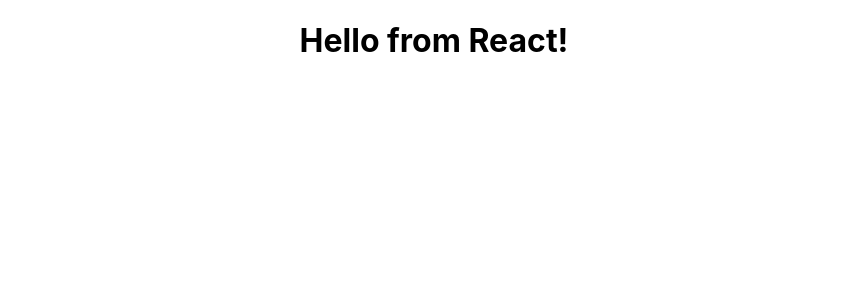
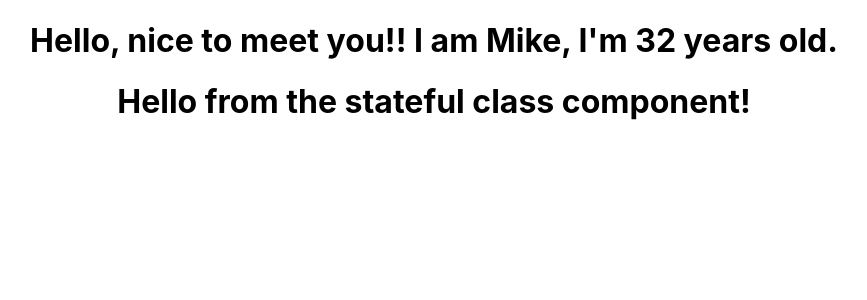
Before and after one commit to DOdrums/walkthrough-gitpod-react, a React (Create React App) app in the folder my-app/: page / in a window 1280 px wide. Shown: the top 300 px of the page, without its empty margins (206-1073 px from the left). Built offline with nearby package versions, Linux system fonts and the light colour scheme.

Commit message:
Write statefull class component StatefulGreeting

```diff
--- a/my-app/src/App.js
+++ b/my-app/src/App.js
@@ -1,11 +1,13 @@
 import logo from './logo.svg';
 import './App.css';
-import FunctionalGreeting from "./components/FunctionalGreeting"
+import FunctionalGreetingWithProps from "./components/FunctionalGreetingWithProps"
+import StatefulGreeting from "./components/StatefulGreeting"
 
 function App() {
   return (
     <div className="App">
-      <FunctionalGreeting />
+      <FunctionalGreetingWithProps greeting="nice to meet you!" name="Mike" age="32" />
+      <StatefulGreeting/>
     </div>
   );
 }
--- /dev/null
+++ b/my-app/src/components/FunctionalGreetingWithProps.js
@@ -0,0 +1,9 @@
+import React from "react";
+
+const FunctionalGreetingWithProps = (props) => {
+    console.log(props)
+    return <h1>Hello, {props.greeting}! I am {props.name}, I'm {props.age} years old.</h1>
+};
+
+
+export default FunctionalGreetingWithProps;
--- /dev/null
+++ b/my-app/src/components/StatefulGreeting.js
@@ -0,0 +1,9 @@
+import React from "react";
+
+class StatefulGreeting extends React.Component {
+    render() {
+        return <h1>Hello from the stateful class component!</h1>
+    }
+}
+
+export default StatefulGreeting;
```
Also changed, not shown: 1 other file (tests, documents, lock files or other folders).
